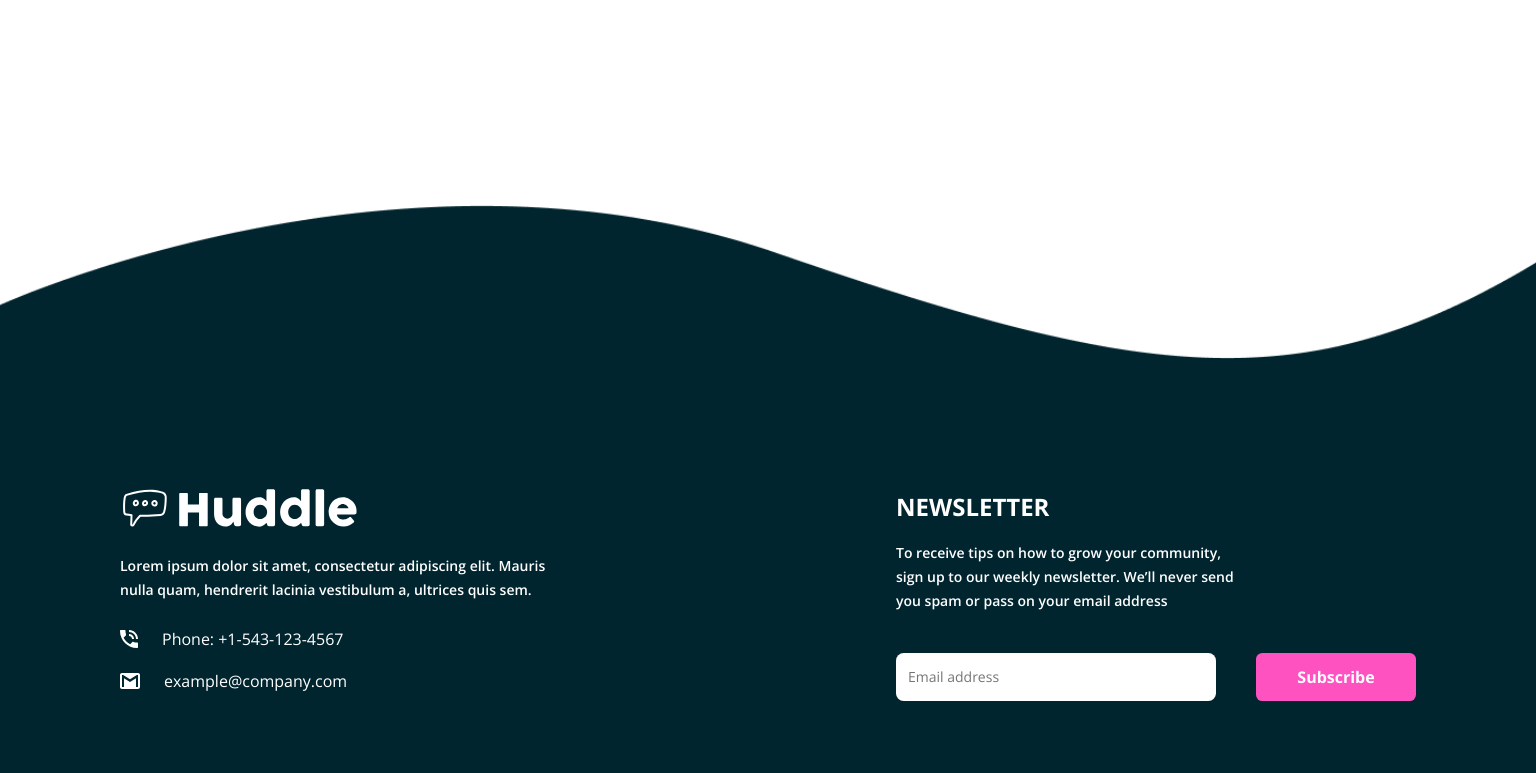
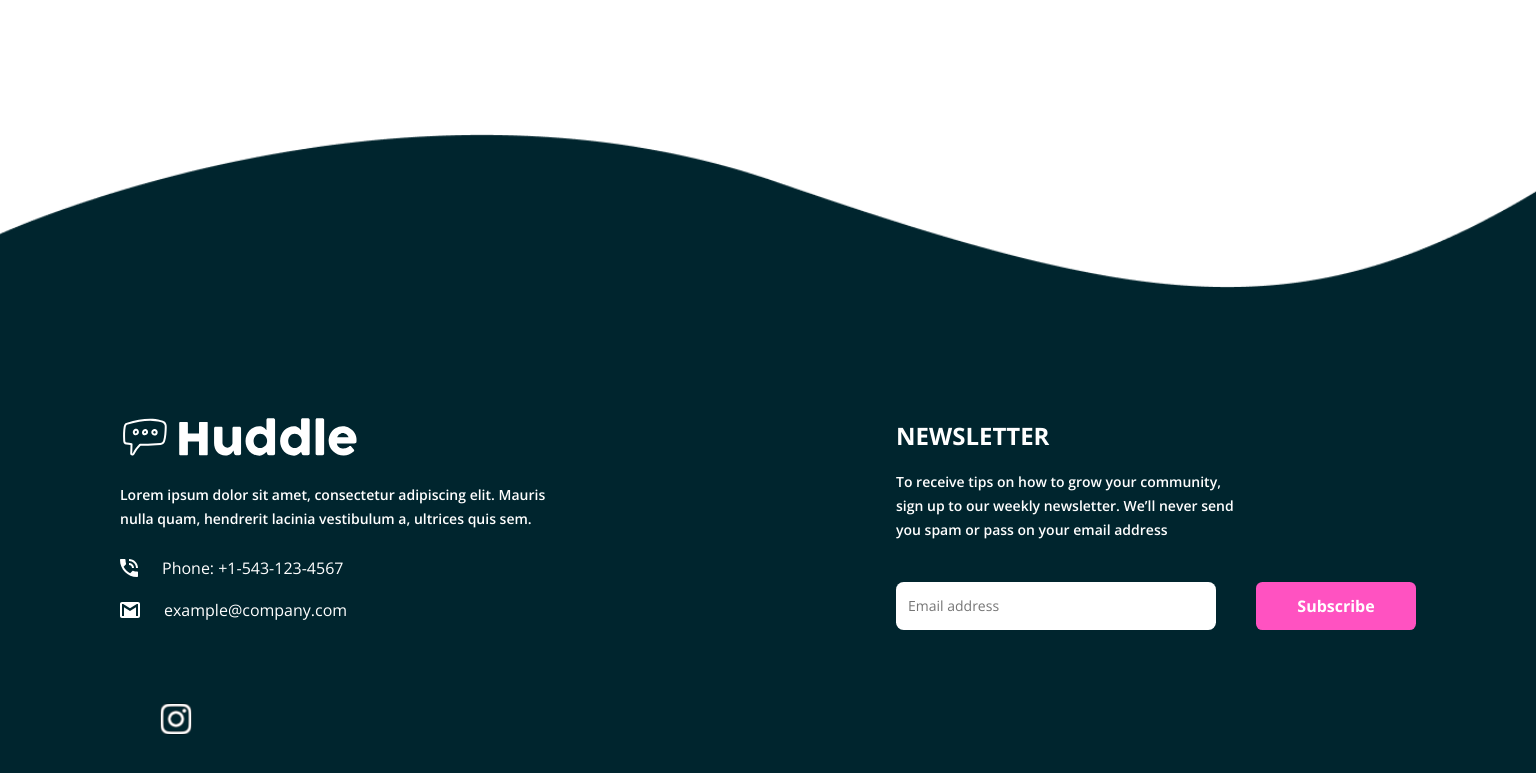
Before and after one commit to 0x41-li/huddle-landing-page-with-curved--sections, a React (Create React App) app: page / in a window 1536 px wide. Shown: the part 4720-5493 px from the top of the page. Built offline with nearby package versions, Linux system fonts and the light colour scheme; some icons are missing.

Commit message:
Fix margin-top of the footer on big desktop

```diff
--- a/src/scss/footer.scss
+++ b/src/scss/footer.scss
@@ -2,6 +2,10 @@
 
 footer {
   margin-top: 255px;
+
+  @media screen and (min-width: 1440px) {
+    margin-top: 184px;
+  }
 }
 
 .footer__top-curve__img {
```
